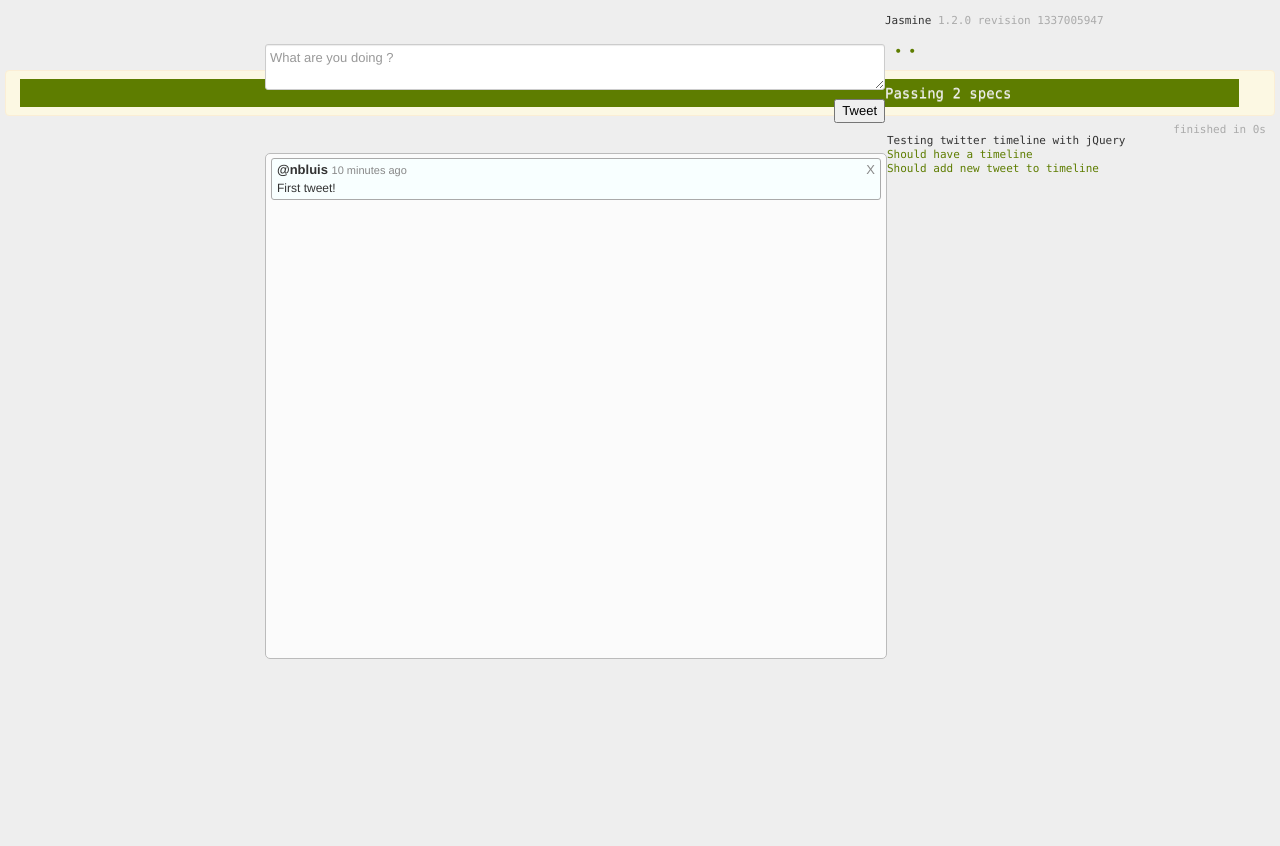
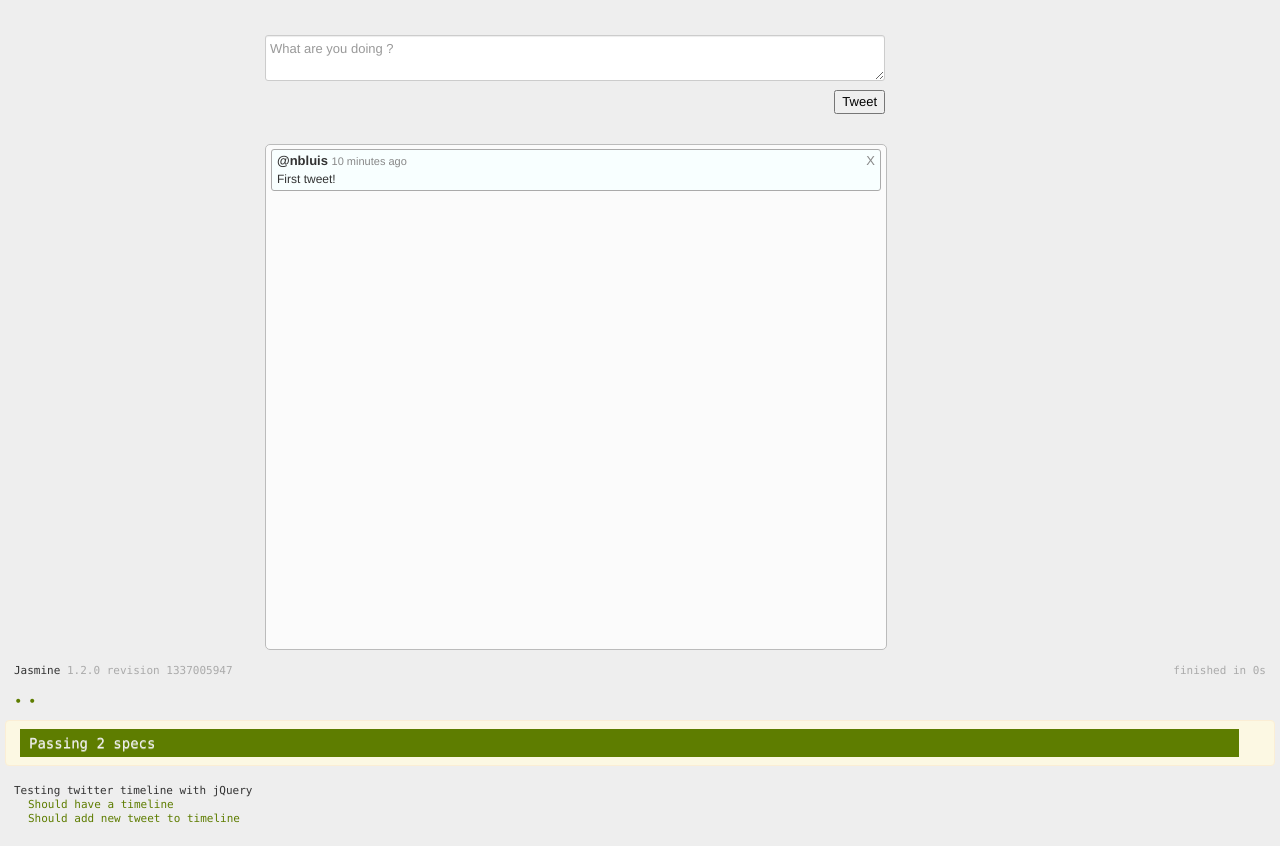
Before and after one commit to umovmecc/jquery-twitter-timeline-dojo, a plain HTML site: page index.htm in a window 1280 px wide. Before the commit the page ends 800 px from the top, so only its background shows below. Drawn offline with Linux system fonts and the light colour scheme.

Commit message:
ajustada interface do report para ficar no final do documento

```diff
--- a/assets/css/custom.css
+++ b/assets/css/custom.css
@@ -59,3 +59,9 @@ textarea {
   color:#888;
   font-size:11px;
 }
+
+#HTMLReporter {
+  float:left;
+  width:100%;
+  padding-bottom:20px;
+}
--- a/index.htm
+++ b/index.htm
@@ -36,34 +36,21 @@
       </ul>
     </section>
 
+  </body>
   <script type="text/javascript">
   $(function() {
     var jasmineEnv = jasmine.getEnv();
     jasmineEnv.updateInterval = 1000;
 
     var htmlReporter = new jasmine.HtmlReporter();
-
     jasmineEnv.addReporter(htmlReporter);
 
     jasmineEnv.specFilter = function(spec) {
       return htmlReporter.specFilter(spec);
     };
 
-      var currentWindowOnload = window.onload;
-
-      window.onload = function() {
-        if (currentWindowOnload) {
-          currentWindowOnload();
-        }
-        execJasmine();
-      };
-
-      function execJasmine() {
     jasmineEnv.execute();
-      }
-
   });
   </script>
 
-  </body>
 </html>
```
Lines whose indentation alone changed are shown as unchanged.
